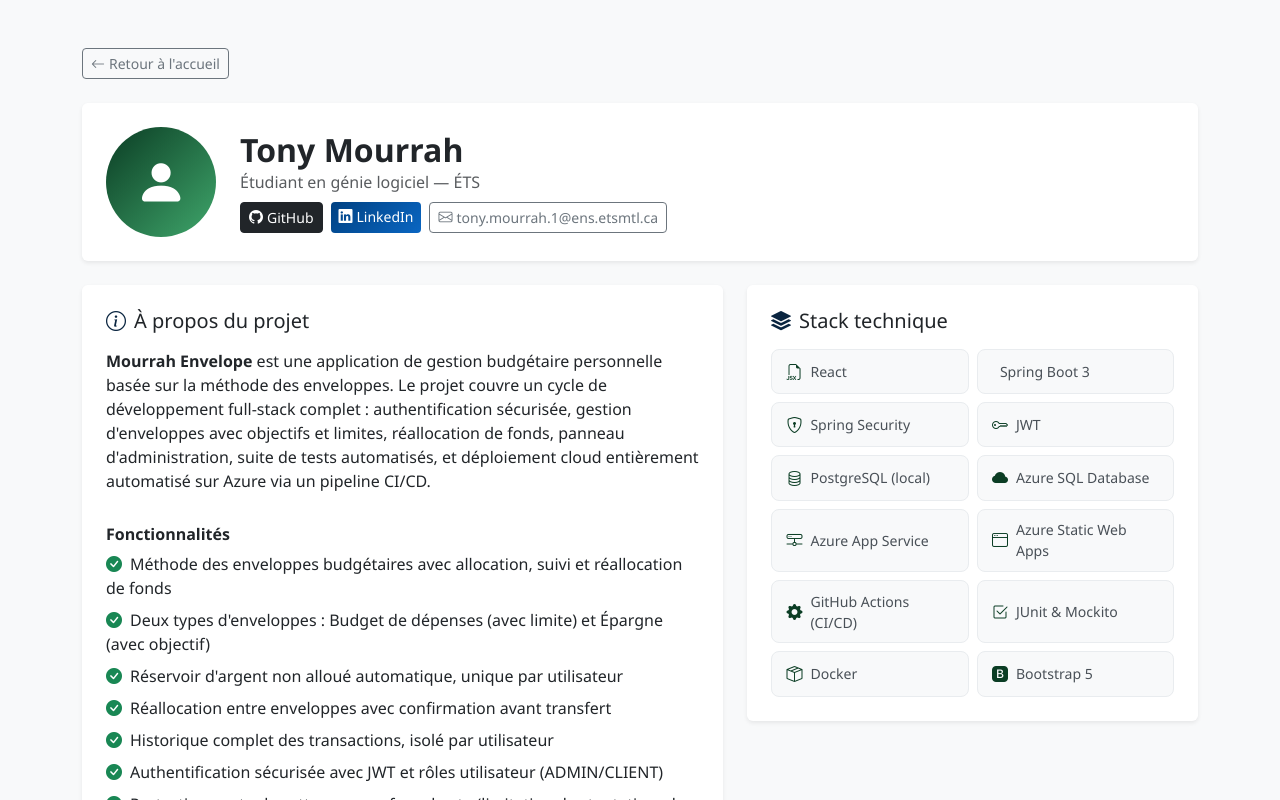
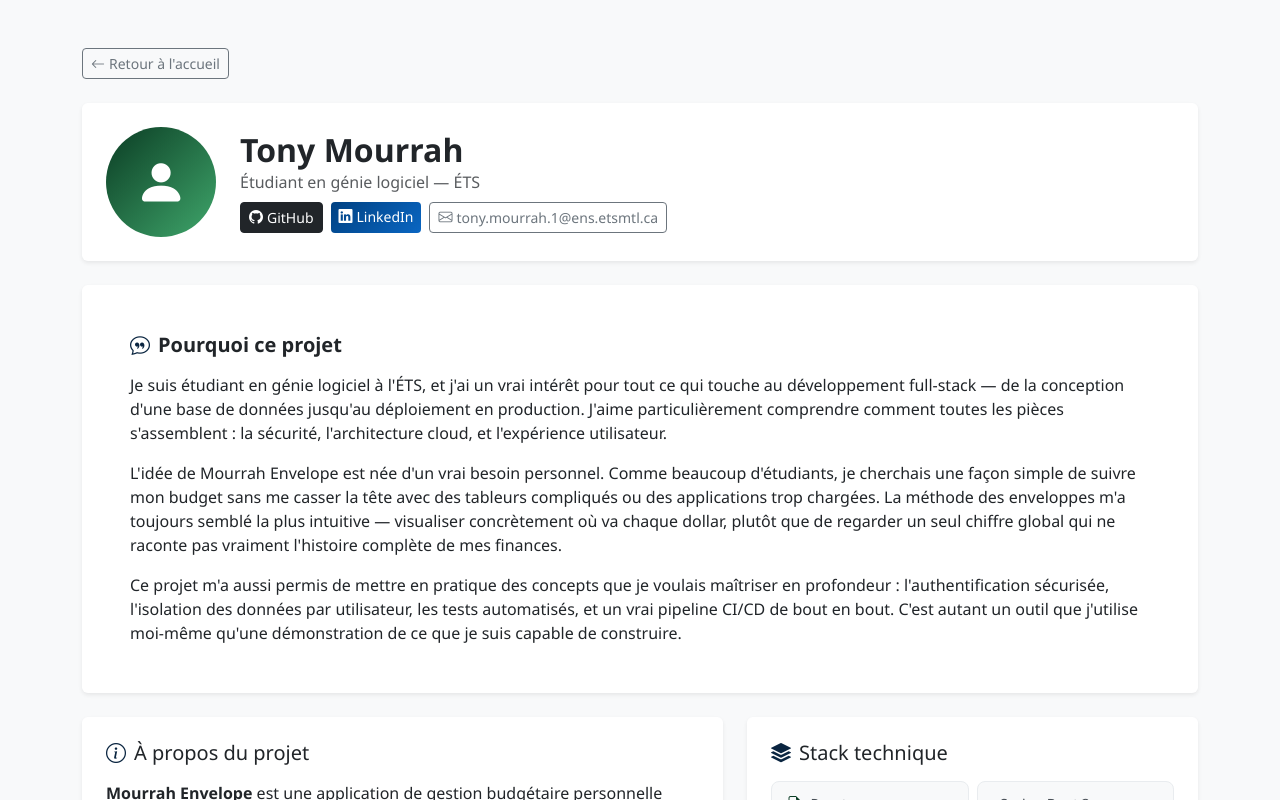
Before and after one commit to TonyMourrah/Mourrah-Bank, a React (Vite) app in the folder frontend/: page /portfolio in a window 1280 px wide. Shown: the top 800 px of the page. Built offline with nearby package versions, Linux system fonts and the light colour scheme.

Commit message:
Ajout du contenu dans la page Portfolio

```diff
--- a/frontend/src/pages/Portfolio.jsx
+++ b/frontend/src/pages/Portfolio.jsx
@@ -46,6 +46,7 @@ export default function Portfolio() {
           {isAuthenticated ? 'Retour au dashboard' : "Retour à l'accueil"}
         </Link>
 
+        {/* Carte de Profil */}
         <div className="card shadow-sm p-4 mb-4 border-0 card-hover fade-in">
           <div className="d-flex align-items-center gap-4 flex-wrap">
             <div
@@ -92,9 +93,36 @@ export default function Portfolio() {
           </div>
         </div>
 
+        {/* Section Pourquoi ce projet */}
+        <div className="card border-0 shadow-sm p-4 p-md-5 mb-4 fade-in fade-in-delay-1">
+          <h5 className="fw-bold mb-3">
+            <i className="bi bi-chat-quote text-primary me-2"></i>Pourquoi ce projet
+          </h5>
+          <p className="mb-3">
+            Je suis étudiant en génie logiciel à l'ÉTS, et j'ai un vrai intérêt pour tout ce qui touche
+            au développement full-stack — de la conception d'une base de données jusqu'au déploiement
+            en production. J'aime particulièrement comprendre comment toutes les pièces s'assemblent :
+            la sécurité, l'architecture cloud, et l'expérience utilisateur.
+          </p>
+          <p className="mb-3">
+            L'idée de Mourrah Envelope est née d'un vrai besoin personnel. Comme beaucoup d'étudiants,
+            je cherchais une façon simple de suivre mon budget sans me casser la tête avec des tableurs
+            compliqués ou des applications trop chargées. La méthode des enveloppes m'a toujours semblé
+            la plus intuitive — visualiser concrètement où va chaque dollar, plutôt que de regarder un
+            seul chiffre global qui ne raconte pas vraiment l'histoire complète de mes finances.
+          </p>
+          <p className="mb-0">
+            Ce projet m'a aussi permis de mettre en pratique des concepts que je voulais maîtriser
+            en profondeur : l'authentification sécurisée, l'isolation des données par utilisateur,
+            les tests automatisés, et un vrai pipeline CI/CD de bout en bout. C'est autant un outil
+            que j'utilise moi-même qu'une démonstration de ce que je suis capable de construire.
+          </p>
+        </div>
+
+        {/* À propos du projet & Stack technique */}
         <div className="row g-4">
           <div className="col-lg-7">
-            <div className="card shadow-sm p-4 h-100 border-0 card-hover fade-in fade-in-delay-1">
+            <div className="card shadow-sm p-4 h-100 border-0 card-hover fade-in fade-in-delay-2">
               <h5 className="mb-3">
                 <i className="bi bi-info-circle me-2 text-primary"></i>À propos du projet
               </h5>
@@ -118,7 +146,7 @@ export default function Portfolio() {
           </div>
 
           <div className="col-lg-5">
-            <div className="card shadow-sm p-4 border-0 card-hover fade-in fade-in-delay-1">
+            <div className="card shadow-sm p-4 border-0 card-hover fade-in fade-in-delay-2">
               <h5 className="mb-3">
                 <i className="bi bi-stack me-2 text-primary"></i>Stack technique
               </h5>
@@ -135,6 +163,7 @@ export default function Portfolio() {
             </div>
           </div>
         </div>
+
       </div>
     </div>
   );
```
